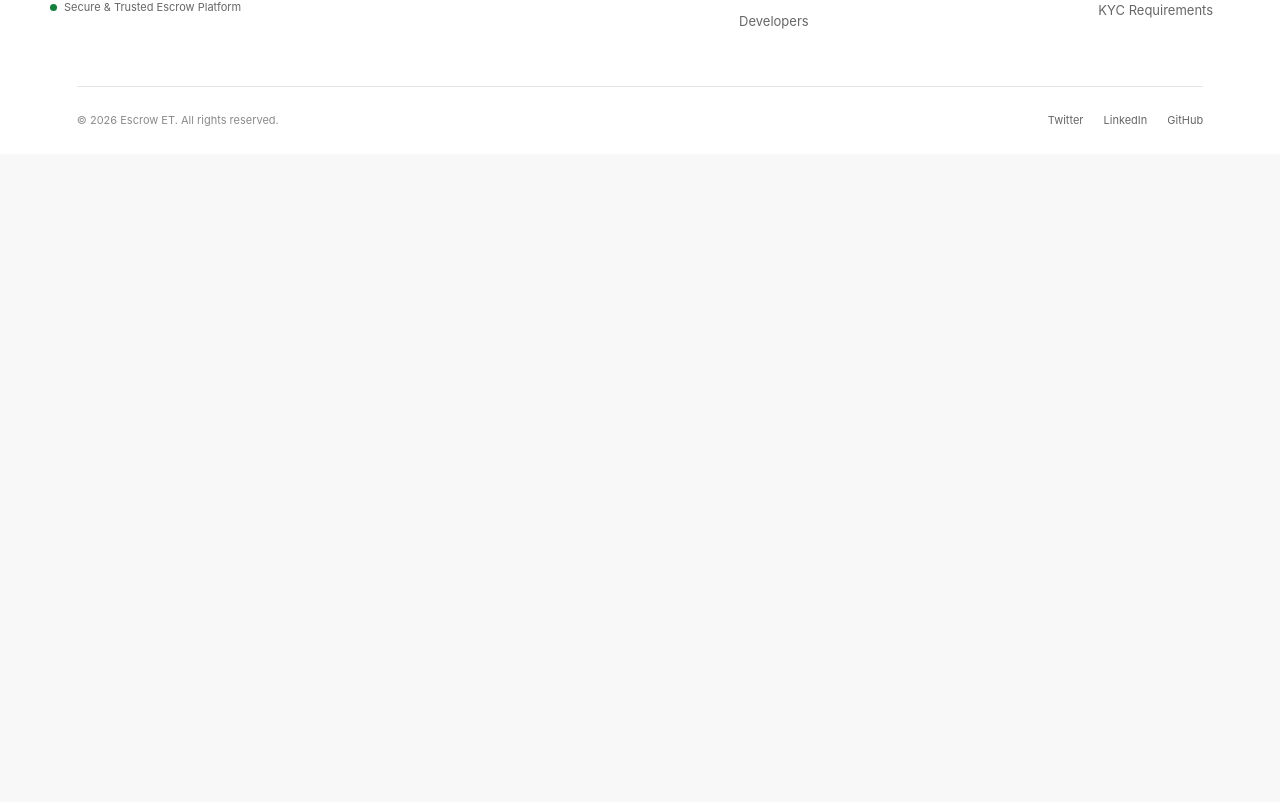
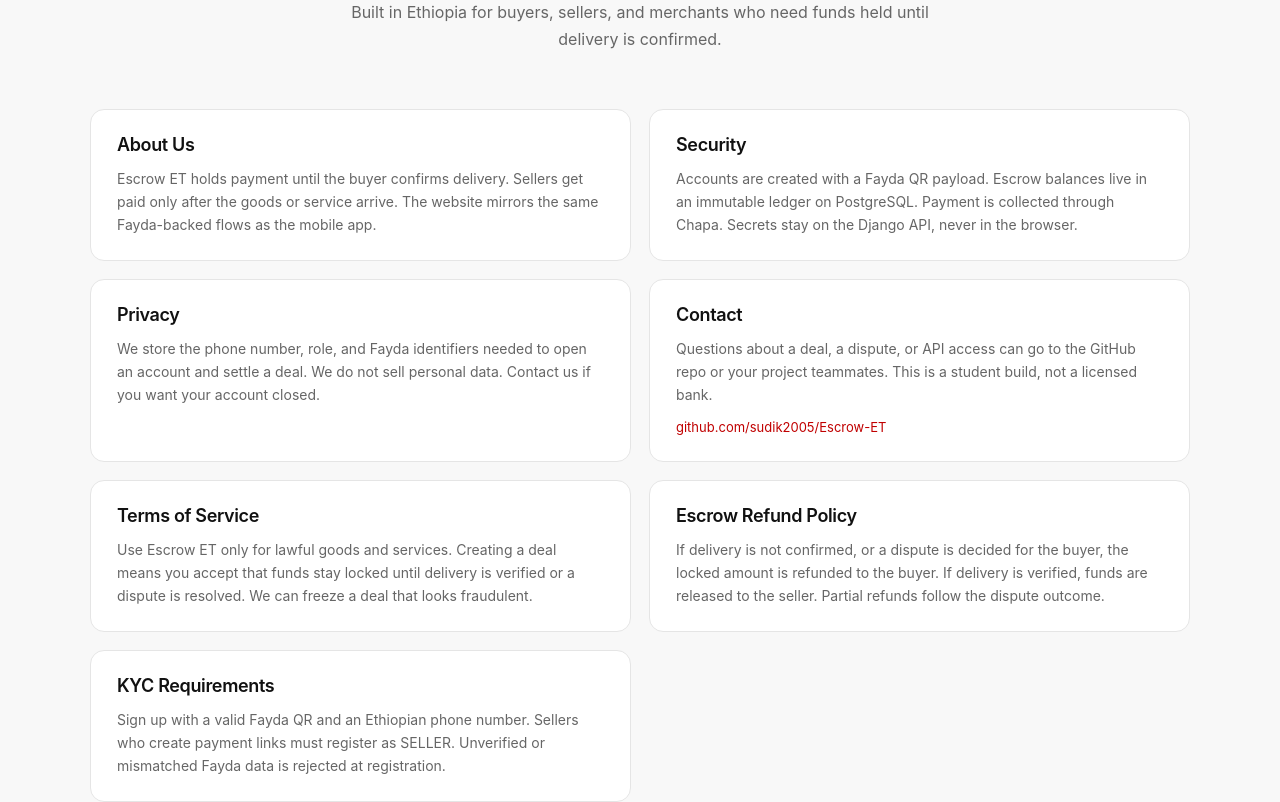
Before and after one commit to sudik2005/Escrow-ET, a React (Vite) app in the folder web/: page / in a window 1280 px wide. Shown: the part 2660-3462 px from the top of the page. Before the commit the page ends 2814 px from the top, so only its background shows below. Built offline with nearby package versions, Linux system fonts and the light colour scheme; no server answers.

Commit message:
fix: serve React routes on Vercel and fill missing profile and landing sections.

```diff
--- a/web/src/pages/LandingPage.css
+++ b/web/src/pages/LandingPage.css
@@ -11,6 +11,10 @@
   transition:
     background-color var(--transition-normal, 200ms ease),
     color var(--transition-normal, 200ms ease);
+}
+
+.landing-page section[id] {
+  scroll-margin-top: 88px;
 }
 
 
@@ -3153,6 +3157,67 @@
 
 
 /* =========================================================
+   COMPANY / LEGAL
+========================================================= */
+
+.landing-info {
+  width: min(1100px, 88%);
+  margin: 0 auto;
+  padding: 88px 0 72px;
+}
+
+.landing-info__grid {
+  display: grid;
+  grid-template-columns: repeat(2, minmax(0, 1fr));
+  gap: 18px;
+}
+
+.landing-info__card {
+  padding: 24px 26px;
+  border: 1px solid var(--border);
+  border-radius: 14px;
+  background: var(--surface);
+}
+
+.landing-info__card h3 {
+  margin: 0 0 10px;
+  color: var(--text-h);
+  font-size: 18px;
+  letter-spacing: -0.02em;
+}
+
+.landing-info__card p {
+  margin: 0;
+  color: var(--text);
+  font-size: 14px;
+  line-height: 1.65;
+}
+
+.landing-info__card a {
+  display: inline-block;
+  margin-top: 12px;
+  color: var(--brand);
+  font-size: 13px;
+  text-decoration: none;
+}
+
+.landing-info__card a:hover {
+  text-decoration: underline;
+}
+
+@media (max-width: 760px) {
+  .landing-info {
+    width: min(100% - 32px, 760px);
+    padding: 64px 0 56px;
+  }
+
+  .landing-info__grid {
+    grid-template-columns: 1fr;
+  }
+}
+
+
+/* =========================================================
    ACCESSIBILITY
 ========================================================= */
 
--- a/web/src/pages/LandingPage.jsx
+++ b/web/src/pages/LandingPage.jsx
@@ -470,11 +470,104 @@
   </div>
 </section>
 
+        <section className="landing-info">
+          <div className="landing-section-heading">
+            <p className="landing-section-heading__eyebrow">
+              Company
+            </p>
+            <h2 className="landing-section-title">
+              About Escrow ET
+            </h2>
+            <p className="landing-section-description">
+              Built in Ethiopia for buyers, sellers, and
+              merchants who need funds held until delivery
+              is confirmed.
+            </p>
+          </div>
 
+          <div className="landing-info__grid">
+            <article id="about" className="landing-info__card">
+              <h3>About Us</h3>
+              <p>
+                Escrow ET holds payment until the buyer
+                confirms delivery. Sellers get paid only
+                after the goods or service arrive. The
+                website mirrors the same Fayda-backed
+                flows as the mobile app.
+              </p>
+            </article>
 
+            <article id="security" className="landing-info__card">
+              <h3>Security</h3>
+              <p>
+                Accounts are created with a Fayda QR
+                payload. Escrow balances live in an
+                immutable ledger on PostgreSQL. Payment
+                is collected through Chapa. Secrets stay
+                on the Django API, never in the browser.
+              </p>
+            </article>
 
+            <article id="privacy" className="landing-info__card">
+              <h3>Privacy</h3>
+              <p>
+                We store the phone number, role, and
+                Fayda identifiers needed to open an
+                account and settle a deal. We do not
+                sell personal data. Contact us if you
+                want your account closed.
+              </p>
+            </article>
 
+            <article id="contact" className="landing-info__card">
+              <h3>Contact</h3>
+              <p>
+                Questions about a deal, a dispute, or
+                API access can go to the GitHub repo or
+                your project teammates. This is a student
+                build, not a licensed bank.
+              </p>
+              <a href="https://github.com/sudik2005/Escrow-ET">
+                github.com/sudik2005/Escrow-ET
+              </a>
+            </article>
 
+            <article id="terms" className="landing-info__card">
+              <h3>Terms of Service</h3>
+              <p>
+                Use Escrow ET only for lawful goods and
+                services. Creating a deal means you
+                accept that funds stay locked until
+                delivery is verified or a dispute is
+                resolved. We can freeze a deal that
+                looks fraudulent.
+              </p>
+            </article>
+
+            <article id="refund" className="landing-info__card">
+              <h3>Escrow Refund Policy</h3>
+              <p>
+                If delivery is not confirmed, or a
+                dispute is decided for the buyer, the
+                locked amount is refunded to the buyer.
+                If delivery is verified, funds are
+                released to the seller. Partial refunds
+                follow the dispute outcome.
+              </p>
+            </article>
+
+            <article id="requirements" className="landing-info__card">
+              <h3>KYC Requirements</h3>
+              <p>
+                Sign up with a valid Fayda QR and an
+                Ethiopian phone number. Sellers who
+                create payment links must register as
+                SELLER. Unverified or mismatched Fayda
+                data is rejected at registration.
+              </p>
+            </article>
+          </div>
+        </section>
       </main>
 
       {/* =====================================================
@@ -588,23 +681,14 @@
     </p>
 
     <div className="landing-footer__socials">
+      <a href="#contact">
+        Contact
+      </a>
       <a
-        href="#twitter"
-        aria-label="Twitter"
-      >
-        Twitter
-      </a>
-
-      <a
-        href="#linkedin"
-        aria-label="LinkedIn"
-      >
-        LinkedIn
-      </a>
-
-      <a
-        href="#github"
+        href="https://github.com/sudik2005/Escrow-ET"
         aria-label="GitHub"
+        target="_blank"
+        rel="noreferrer"
       >
         GitHub
       </a>
--- /dev/null
+++ b/web/src/pages/Profile.jsx
@@ -0,0 +1,80 @@
+import { Link } from 'react-router-dom'
+import { useAuth } from '../context/AuthContext'
+
+function Field({ label, value }) {
+  return (
+    <div className="rounded-[12px] border border-[var(--border)] bg-[var(--surface)] px-4 py-3">
+      <p className="m-0 text-[11px] font-bold uppercase tracking-[0.12em] text-[var(--brand)]">
+        {label}
+      </p>
+      <p className="mt-1 mb-0 text-[15px] text-[var(--text-h)]">
+        {value || '—'}
+      </p>
+    </div>
+  )
+}
+
+export default function Profile() {
+  const { user, logout } = useAuth()
+
+  return (
+    <div className="mx-auto flex max-w-[720px] flex-col gap-6">
+      <div>
+        <p className="m-0 text-[11px] font-bold uppercase tracking-[0.12em] text-[var(--brand)]">
+          Account
+        </p>
+        <h2 className="mt-2 mb-2 text-[28px] font-semibold tracking-[-0.03em] text-[var(--text-h)]">
+          Profile
+        </h2>
+        <p className="m-0 max-w-[560px] text-[14px] leading-[1.6] text-[var(--text)]">
+          Details from your Fayda-backed Escrow ET account.
+        </p>
+      </div>
+
+      <div className="grid gap-3 sm:grid-cols-2">
+        <Field label="Username" value={user?.username} />
+        <Field label="Role" value={user?.role} />
+        <Field label="Phone" value={user?.phone_number} />
+        <Field
+          label="KYC"
+          value={user?.kyc_verified ? 'Verified' : 'Not verified'}
+        />
+        <Field label="Email" value={user?.email} />
+        <Field
+          label="Joined"
+          value={
+            user?.created_at
+              ? new Date(user.created_at).toLocaleDateString('en-ET', {
+                  day: '2-digit',
+                  month: 'short',
+                  year: 'numeric',
+                })
+              : ''
+          }
+        />
+      </div>
+
+      <div className="flex flex-wrap gap-3">
+        <Link
+          to="/dashboard"
+          className="inline-flex h-[38px] items-center justify-center rounded-[8px] bg-[var(--brand)] px-4 text-[13px] font-semibold text-white no-underline"
+        >
+          Go to dashboard
+        </Link>
+        <Link
+          to="/settings/developer"
+          className="inline-flex h-[38px] items-center justify-center rounded-[8px] border border-[var(--border)] px-4 text-[13px] font-semibold text-[var(--text-h)] no-underline"
+        >
+          Developer settings
+        </Link>
+        <button
+          type="button"
+          onClick={logout}
+          className="inline-flex h-[38px] items-center justify-center rounded-[8px] border border-[var(--border)] px-4 text-[13px] font-semibold text-[var(--text-h)]"
+        >
+          Log out
+        </button>
+      </div>
+    </div>
+  )
+}
--- a/web/src/routes/AppRoutes.jsx
+++ b/web/src/routes/AppRoutes.jsx
@@ -22,6 +22,7 @@
 import AdminDashboard from '../components/admin/AdminDashboard';
 import AdminDisputes from '../components/admin/AdminDisputes';
 import AdminDisputeDtails from '../components/admin/AdminDisputeDetails';
+import Profile from '../pages/Profile';
 
 
 function PlaceholderPage({ title, description }) {
@@ -180,6 +181,15 @@
           }
         />
 
+        <Route
+          path="/profile"
+          element={
+            <DashboardLayout>
+              <Profile />
+            </DashboardLayout>
+          }
+        />
+
       </Route>
 
 
```
Also changed, not shown: web/vercel.json (added).
